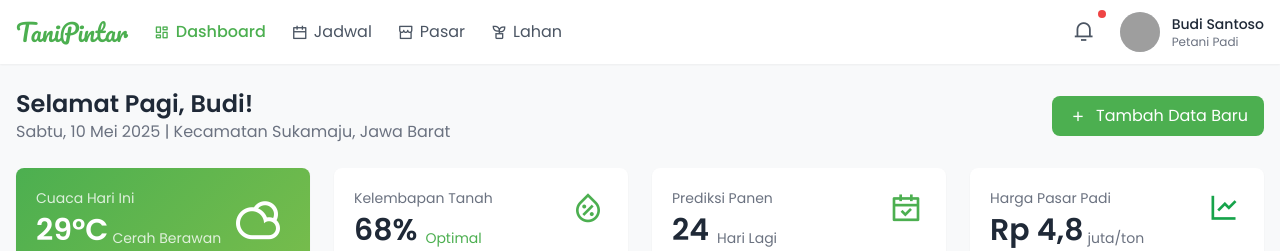
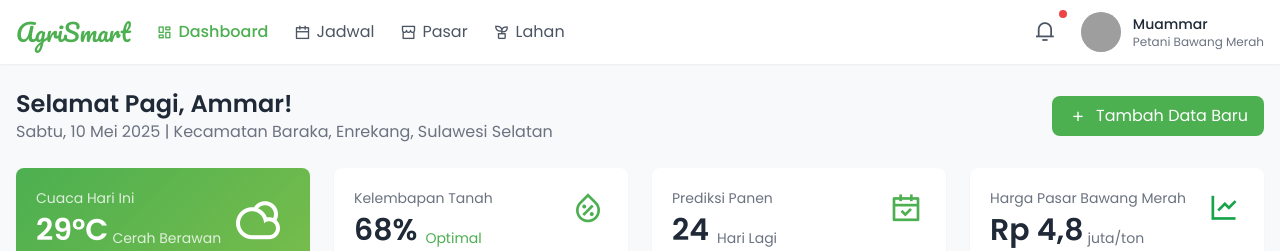
Before and after one commit to muammar-rel/dashboard-ds, a plain HTML site: page index.html in a window 1280 px wide. Shown: the top 251 px of the page. Drawn offline with nearby package versions, Linux system fonts and the light colour scheme; grey boxes are pictures that could not be loaded.

Commit message:
Update index.html

```diff
--- a/index.html
+++ b/index.html
@@ -165,7 +165,7 @@
         >
           <div class="flex items-center">
             <div class="text-primary font-['Pacifico'] text-2xl mr-6">
-              TaniPintar
+              AgriSmart
             </div>
             <nav class="hidden md:flex space-x-6">
               <a href="#" class="text-primary font-medium flex items-center">
@@ -223,8 +223,8 @@
                 />
               </div>
               <div class="ml-3 hidden md:block">
-                <p class="text-sm font-medium text-gray-800">Budi Santoso</p>
-                <p class="text-xs text-gray-500">Petani Padi</p>
+                <p class="text-sm font-medium text-gray-800">Muammar</p>
+                <p class="text-xs text-gray-500">Petani Bawang Merah</p>
               </div>
             </div>
           </div>
@@ -239,10 +239,10 @@
         >
           <div>
             <h1 class="text-2xl font-semibold text-gray-800">
-              Selamat Pagi, Budi!
+              Selamat Pagi, Ammar!
             </h1>
             <p class="text-gray-500">
-              Sabtu, 10 Mei 2025 | Kecamatan Sukamaju, Jawa Barat
+              Sabtu, 10 Mei 2025 | Kecamatan Baraka, Enrekang, Sulawesi Selatan
             </p>
           </div>
           <div class="mt-4 md:mt-0 flex items-center">
@@ -419,7 +419,7 @@
           <div class="bg-white rounded shadow-sm p-5">
             <div class="flex justify-between items-start">
               <div>
-                <p class="text-gray-500 text-sm">Harga Pasar Padi</p>
+                <p class="text-gray-500 text-sm">Harga Pasar Bawang Merah</p>
                 <div class="flex items-end mt-1">
                   <span class="text-3xl font-semibold text-gray-800"
                     >Rp 4,8</span
@@ -688,7 +688,7 @@
                         </div>
                         <div>
                           <div class="text-sm font-medium text-gray-900">
-                            Padi
+                            Bawang Merah
                           </div>
                           <div class="text-xs text-gray-500">
                             Kualitas Premium
```
